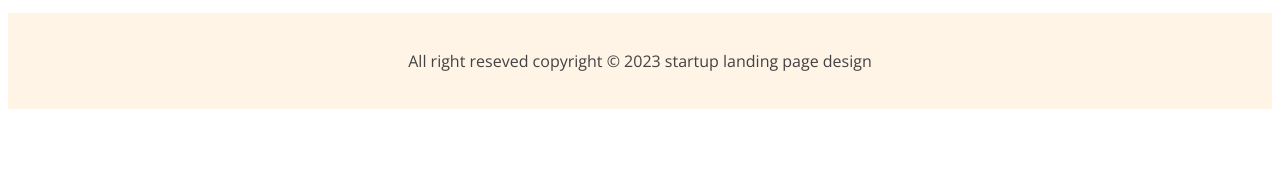
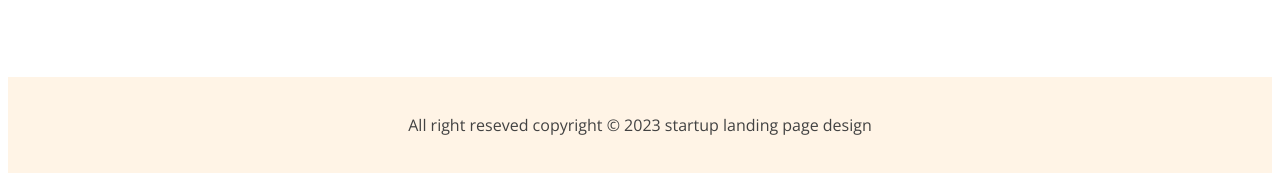
Before and after one commit to JannatulSafa/g3-architect-portfolio, a plain HTML site: page index.html in a window 1280 px wide. Shown: the part 4152-4341 px from the top of the page. Before the commit the page ends 4271 px from the top, so only its background shows below. Drawn offline with nearby package versions, Linux system fonts and the light colour scheme.

Commit message:
added the change in footer section

```diff
--- a/styles/architect.css
+++ b/styles/architect.css
@@ -33,7 +33,6 @@
     display: flex;
     flex-wrap: wrap;
     justify-content: space-between;
-    display: flex;
     gap: 70px;
     list-style: none;
 }
@@ -216,10 +215,12 @@
   filter: grayscale(100%);
  }
  /* footer section styles */
+ footer{
+  margin: 0 auto;
+  max-width: 1440px;
+ }
  .footer-section{
-  max-width: 1440px;
-  height: 98px;
-  margin: 0 auto;
+  margin-top: 80px;
   text-align: center;
  }
  .copyright{
```
